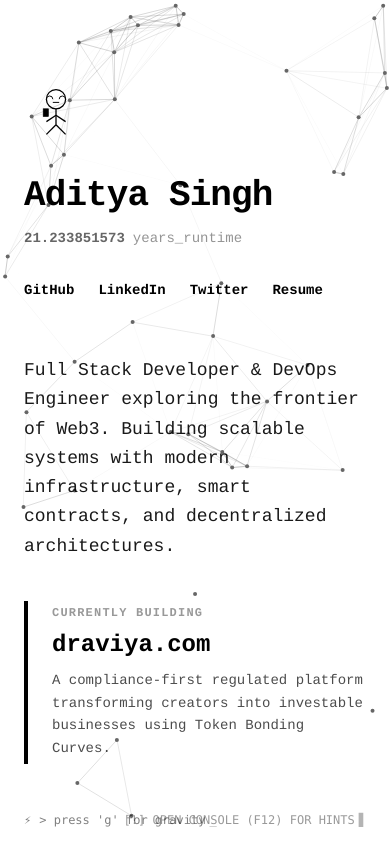
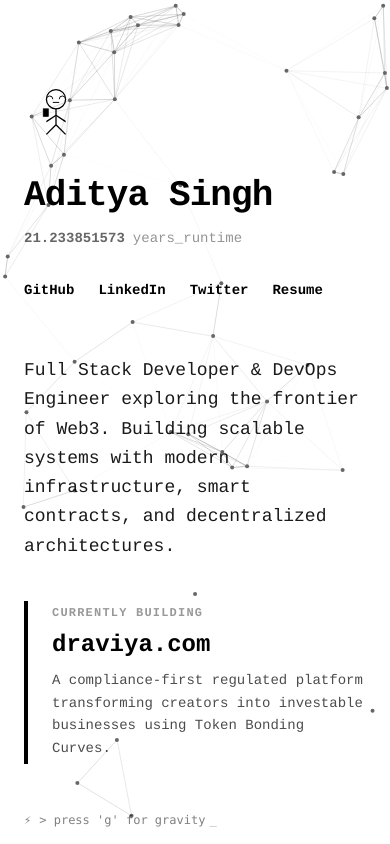
Before and after one commit to iaadi4/Portfolio, a Next.js app: page / in a window 390 px wide. Built offline with nearby package versions, Linux system fonts and the light colour scheme.

Commit message:
fix: text overlap in mobile view

```diff
--- a/app/page.tsx
+++ b/app/page.tsx
@@ -2,6 +2,7 @@
 
 import React, { useEffect, useRef, useState } from 'react';
 
+// --- Particle Class Definition ---
 class Point {
   x: number;
   y: number;
@@ -149,6 +150,7 @@ class Point {
   }
 }
 
+// --- Main Component ---
 const Portfolio = () => {
   const canvasRef = useRef<HTMLCanvasElement>(null);
   const [age, setAge] = useState('');
@@ -529,13 +531,15 @@ const Portfolio = () => {
         </div>
       </main>
 
-      <div className={`fixed bottom-4 left-6 text-xs font-mono opacity-50 select-none pointer-events-none transition-all duration-300 ${isParty ? 'animate-pulse text-red-500 font-bold' : ''}`}>
+      {/* Responsive Fix: Added max-width and truncate for mobile safety */}
+      <div className={`fixed bottom-4 left-6 max-w-[80%] sm:max-w-none truncate text-xs font-mono opacity-50 select-none pointer-events-none transition-all duration-300 ${isParty ? 'animate-pulse text-red-500 font-bold' : ''}`}>
         <span className="mr-2">⚡</span>
         {statusText}
         <span className="animate-pulse ml-1">_</span>
       </div>
 
-      <div className={`fixed bottom-4 right-6 text-xs font-mono select-none transition-all duration-500 ${isMatrix ? 'text-[#00ff41]' : 'text-black'} opacity-40 hover:opacity-100`}>
+      {/* Responsive Fix: Added 'hidden sm:block' so this only shows on tablet/desktop */}
+      <div className={`fixed bottom-4 right-6 text-xs font-mono select-none transition-all duration-500 ${isMatrix ? 'text-[#00ff41]' : 'text-black'} opacity-40 hover:opacity-100 hidden sm:block`}>
         [!] OPEN CONSOLE (F12) FOR HINTS
         <span className="animate-pulse ml-1">▋</span>
       </div>
```
